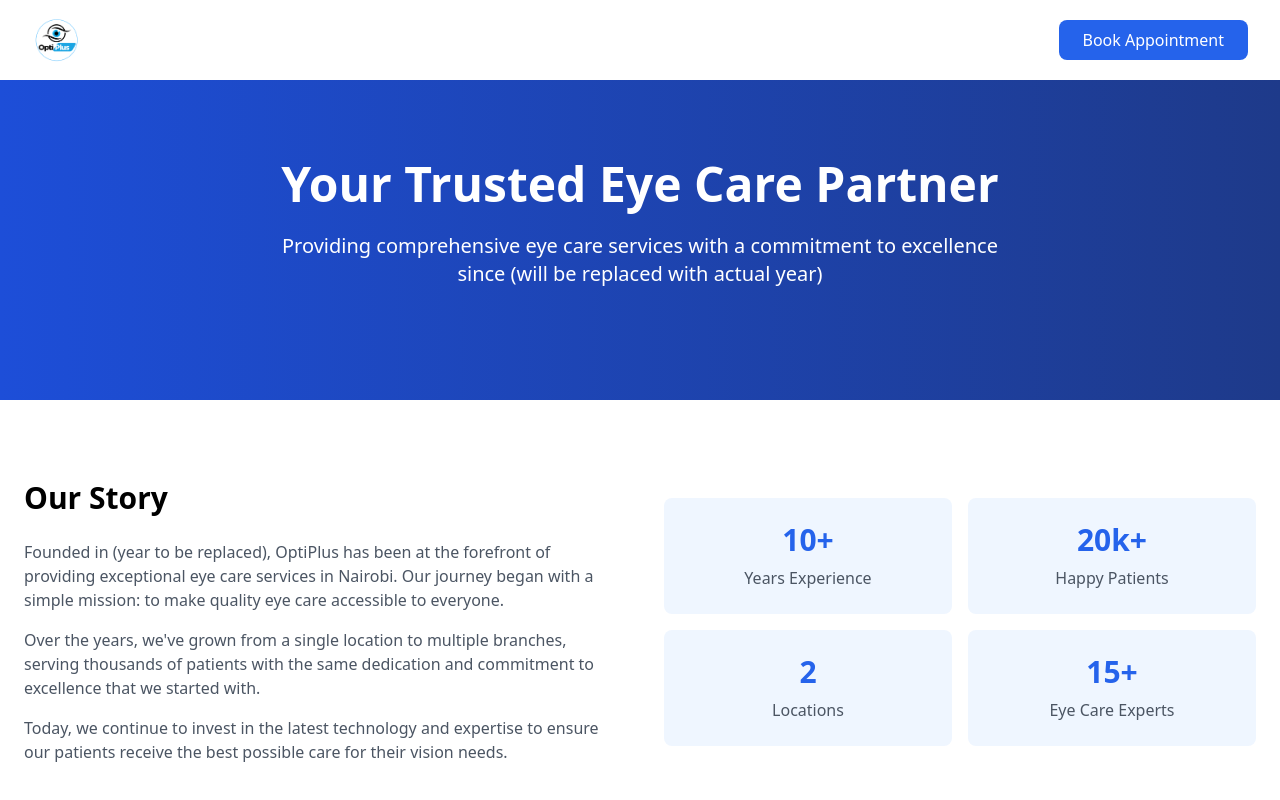
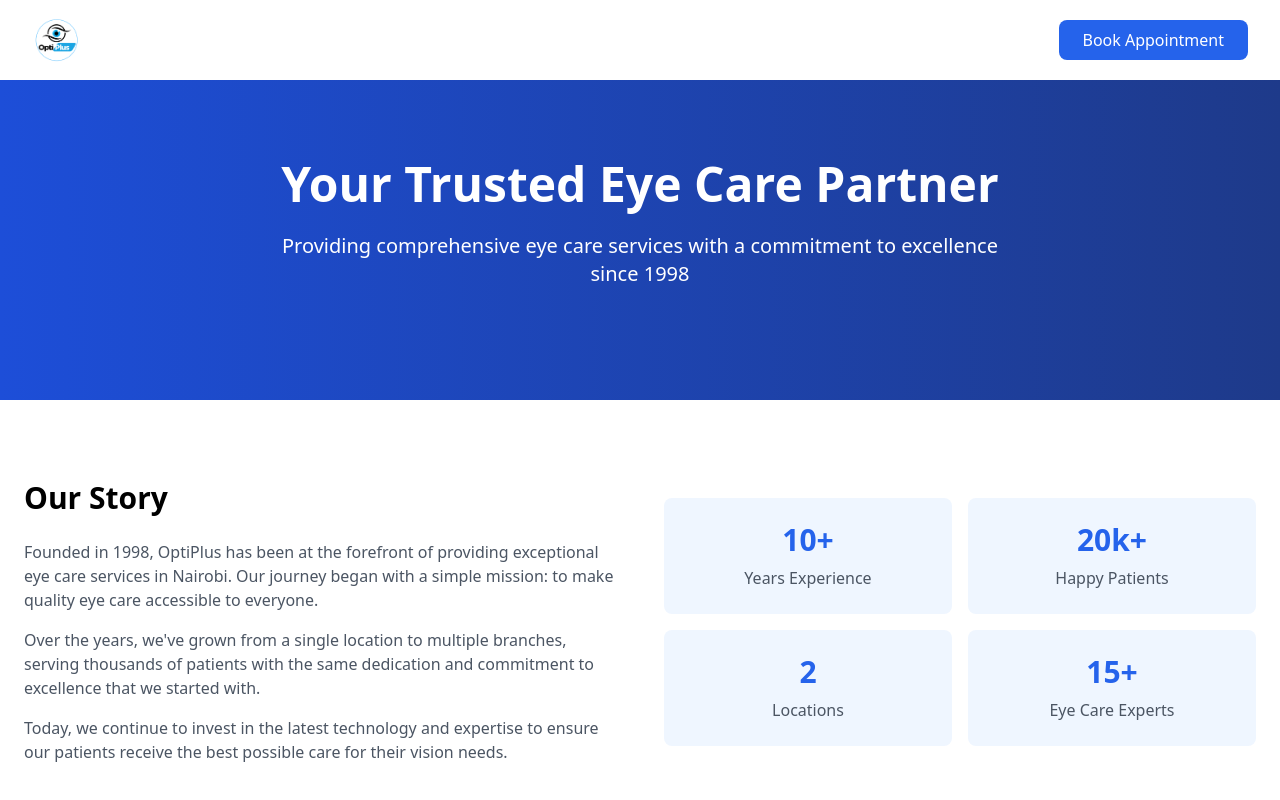
Before and after one commit to Ndegwadavid/fin_app, a React (Vite) app in the folder optiplus-eyecare/: page /about in a window 1280 px wide. Shown: the top 800 px of the page. Built offline with nearby package versions, Linux system fonts and the light colour scheme; the HTML template or start-up script is replaced by a standard one.

Commit message:
Dev: Updated about page

```diff
--- a/optiplus-eyecare/src/pages/AboutPage.jsx
+++ b/optiplus-eyecare/src/pages/AboutPage.jsx
@@ -69,7 +69,7 @@ const AboutPage = () => {
               Your Trusted Eye Care Partner
             </h1>
             <p className="text-xl mb-8">
-              Providing comprehensive eye care services with a commitment to excellence since (will be replaced with actual year)
+              Providing comprehensive eye care services with a commitment to excellence since 1998
             </p>
           </motion.div>
         </div>
@@ -86,7 +86,7 @@ const AboutPage = () => {
             >
               <h2 className="text-3xl font-bold mb-6">Our Story</h2>
               <p className="text-gray-600 mb-4">
-                Founded in (year to be replaced), OptiPlus has been at the forefront of providing exceptional
+                Founded in 1998, OptiPlus has been at the forefront of providing exceptional
                 eye care services in Nairobi. Our journey began with a simple mission: to make
                 quality eye care accessible to everyone.
               </p>
```
